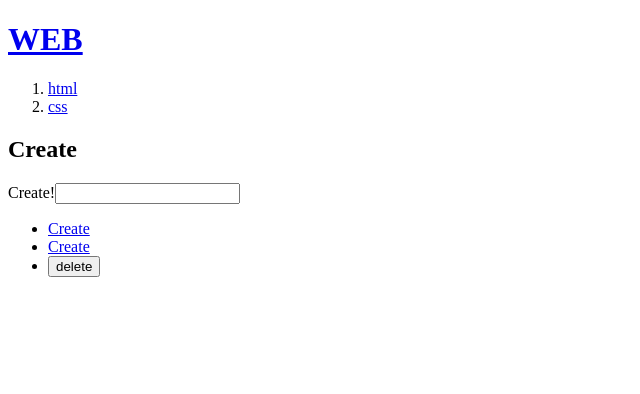
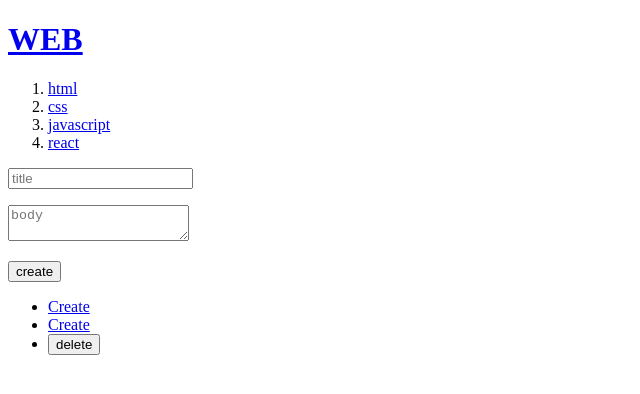
Before and after one commit to JinWan0823/nextjs, a Next.js app: page /create in a window 1280 px wide. Shown: the top 394 px of the page, without its empty margins (0-640 px from the left). Built offline with nearby package versions, Linux system fonts and the light colour scheme; data requests are answered from the project's data file.

Commit message:
POST 글 생성하기

```diff
--- a/db.json
+++ b/db.json
@@ -1,14 +1,24 @@
 {
-  "topics" : [
+  "topics": [
     {
-      "id":1,
-      "title" : "html",
-      "body" : "html is..."
+      "id": 1,
+      "title": "html",
+      "body": "html is..."
     },
     {
-      "id":2,
-      "title" : "css",
-      "body" : "css is..."
+      "id": 2,
+      "title": "css",
+      "body": "css is..."
+    },
+    {
+      "title": "javascript",
+      "body": "javascript is....",
+      "id": 3
+    },
+    {
+      "title": "react",
+      "body": "react is...",
+      "id": 4
     }
   ],
   "posts": [
--- a/package.json
+++ b/package.json
@@ -6,8 +6,7 @@
     "dev": "next dev",
     "build": "next build",
     "start": "next start",
-    "lint": "next lint",
-    "json": "json-server --watch db.json -p 9999"
+    "lint": "next lint"
   },
   "dependencies": {
     "react": "^18",
--- a/src/app/create/layout.js
+++ /dev/null
@@ -1,9 +0,0 @@
-export default function Layout(props){
-  return (
-    <form>
-      <h2>Create</h2>
-      {props.children}
-      <input type="text" />
-    </form>
-  )
-}
--- a/src/app/create/page.js
+++ b/src/app/create/page.js
@@ -1,3 +1,42 @@
+'use client';
+
+import { useRouter } from "next/navigation";
+
 export default function Create(){
-  return <>Create!</>
+  const router = useRouter();
+  return (
+    <form onSubmit={(e)=>{
+      e.preventDefault();
+      const title = e.target.title.value;
+      const body = e.target.body.value;
+
+      const options = {
+        method : "POST",
+        headers : {
+          'Content-type' : 'application/json'
+        },
+        body : JSON.stringify({title,body})
+      }
+
+      fetch('http://localhost:9999/topics',options)
+        .then(res => res.json())
+        .then(result =>{
+          console.log(result);
+          const lastId = result.id;
+          router.push(`/read/${lastId}`);
+          router.refresh();
+        })
+
+    }}>
+      <p>
+        <input type="text" placeholder="title" name="title" />
+      </p>
+      <p>
+        <textarea placeholder="body" name="body"></textarea>
+      </p>
+      <p>
+        <input type="submit" value="create" />
+      </p>
+    </form>
+  )
 }
--- a/src/app/layout.js
+++ b/src/app/layout.js
@@ -8,26 +8,27 @@ export const metadata = {
 }
 
 export default async function RootLayout({ children }) {
-    const response = await fetch("http://localhost:9999/topics");
+    const response = await fetch("http://localhost:9999/topics",{cache:"no-store"});
+    // const response = await fetch("http://localhost:9999/topics",{next:{revalidate:0}});
     const topics = await response.json();
   return (
     <html>
       <body>
         <h1>
-          <a href="/">WEB</a>
+          <Link href="/">WEB</Link>
         </h1>
         <ol>
           {topics.map((topic)=>{
-            return <li key={topic.id}><Link href={`read/${topic.id}`}>{topic.title}</Link></li>
+            return <li key={topic.id}><Link href={`/read/${topic.id}`}>{topic.title}</Link></li>
           })}
         </ol>
         {children}
         <ul>
           <li>
-            <a href="/create">Create</a>
+            <Link href="/create">Create</Link>
           </li>
           <li>
-            <a href="/update/1">Create</a>
+            <Link href="/update/1">Create</Link>
           </li>
           <li>
             <input type="button" value={'delete'} />
```
Also changed, not shown: src/app/read/[id]/page.js (+7 -3 lines).
